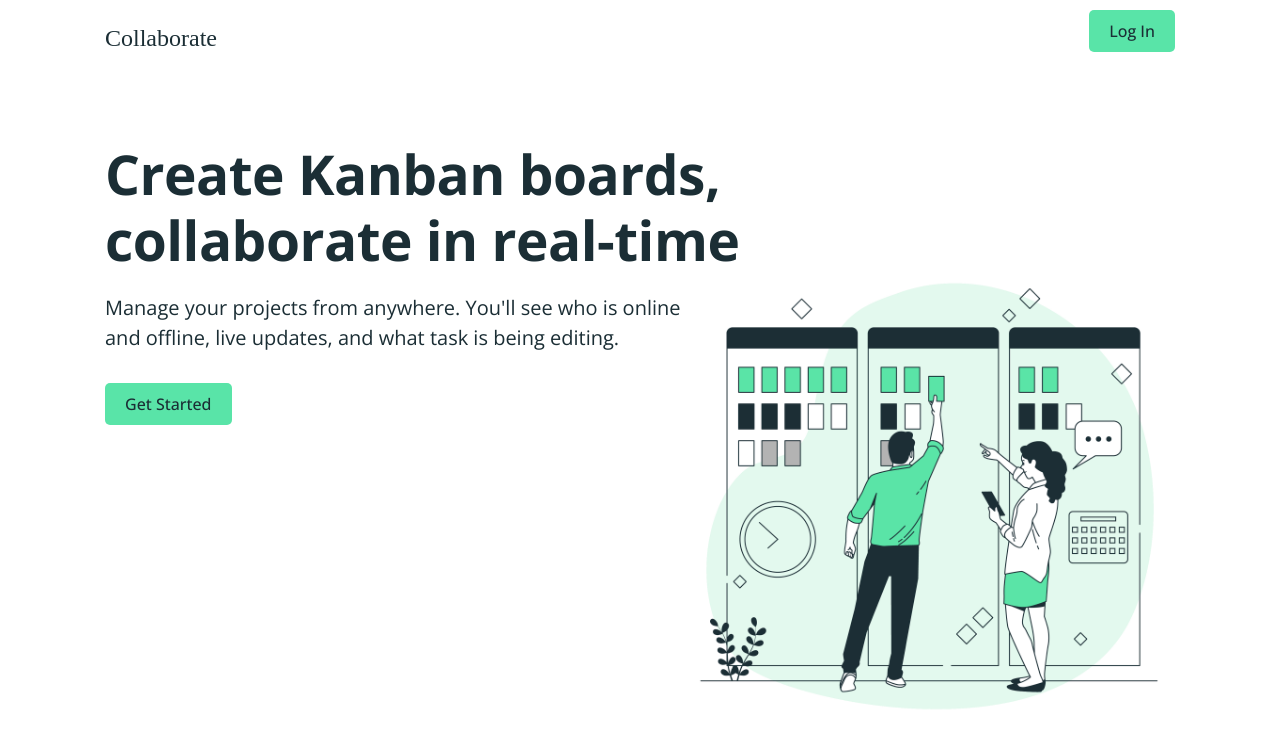
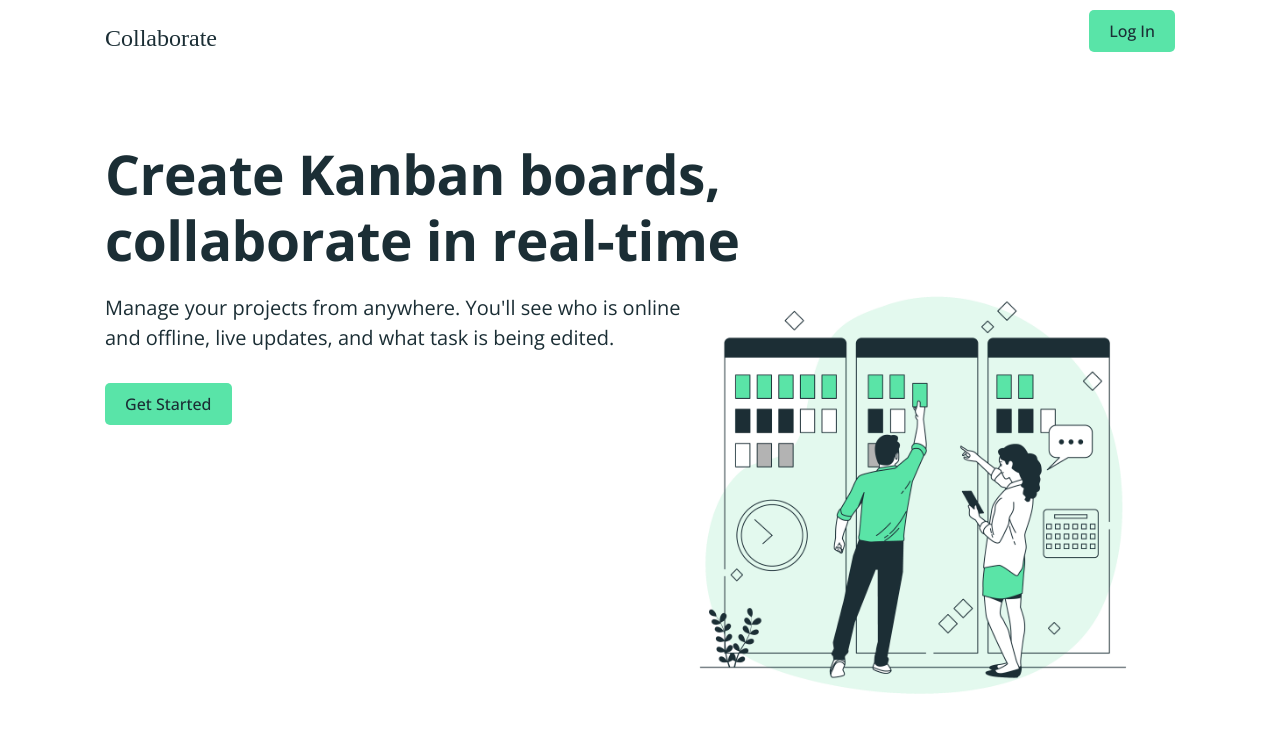
Before and after one commit to v-ngu/collaborate, a React (Create React App) app: page / in a window 1280 px wide. Shown: the top 748 px of the page. Built offline with nearby package versions, Linux system fonts and the light colour scheme; no server answers; a web font is replaced by a local one.

Commit message:
Fix typo on home page

```diff
--- a/src/pages/HomePage.js
+++ b/src/pages/HomePage.js
@@ -16,7 +16,7 @@ const HomePage = () => {
         <Textfield>
           <Title>Create Kanban boards, collaborate in real-time</Title>
           <Subtitle>
-            Manage your projects from anywhere. You'll see who is online and offline, live updates, and what task is being editing.
+            Manage your projects from anywhere. You'll see who is online and offline, live updates, and what task is being edited.
           </Subtitle>
           <Button>Get Started</Button>
         </Textfield>
@@ -61,10 +61,10 @@ const Subtitle = styled.h3`
 `;
 
 const Img = styled.img`
-  width: 44%;
+  width: 41%;
   max-width: 650px;
   align-self: flex-end;
   position: relative;
   left: 55%;
-  top: 120px;
+  top: 135px;
 `;
```
